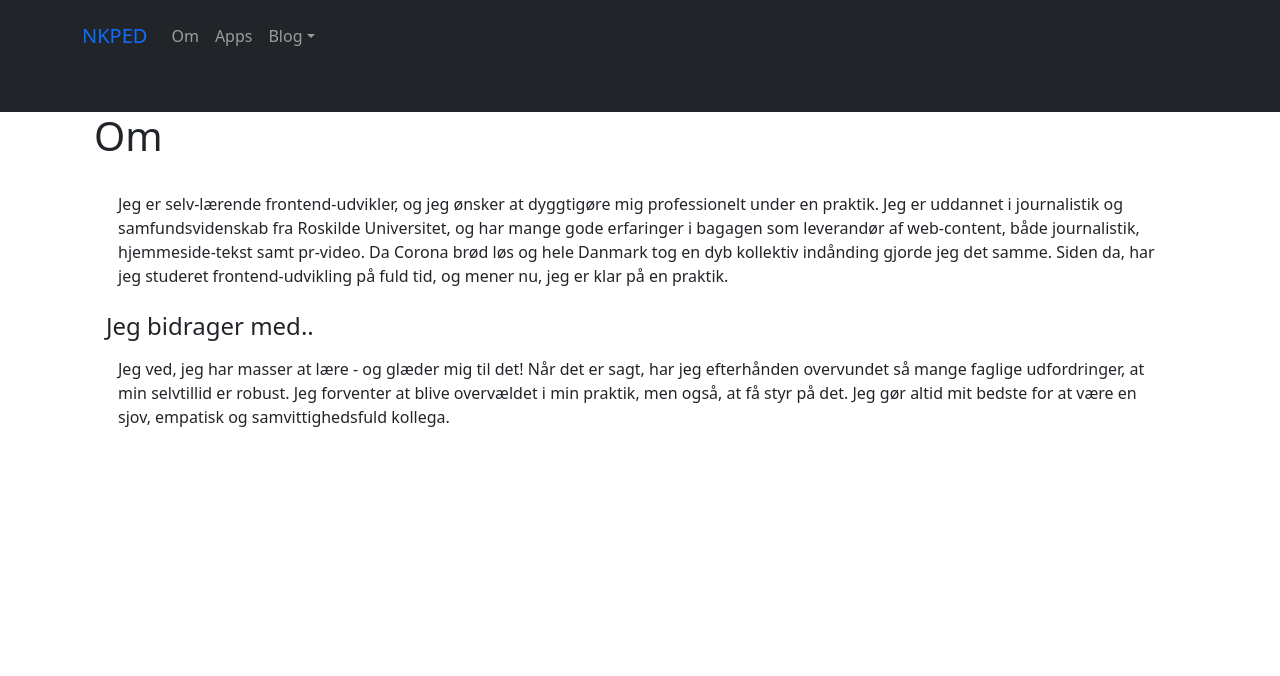
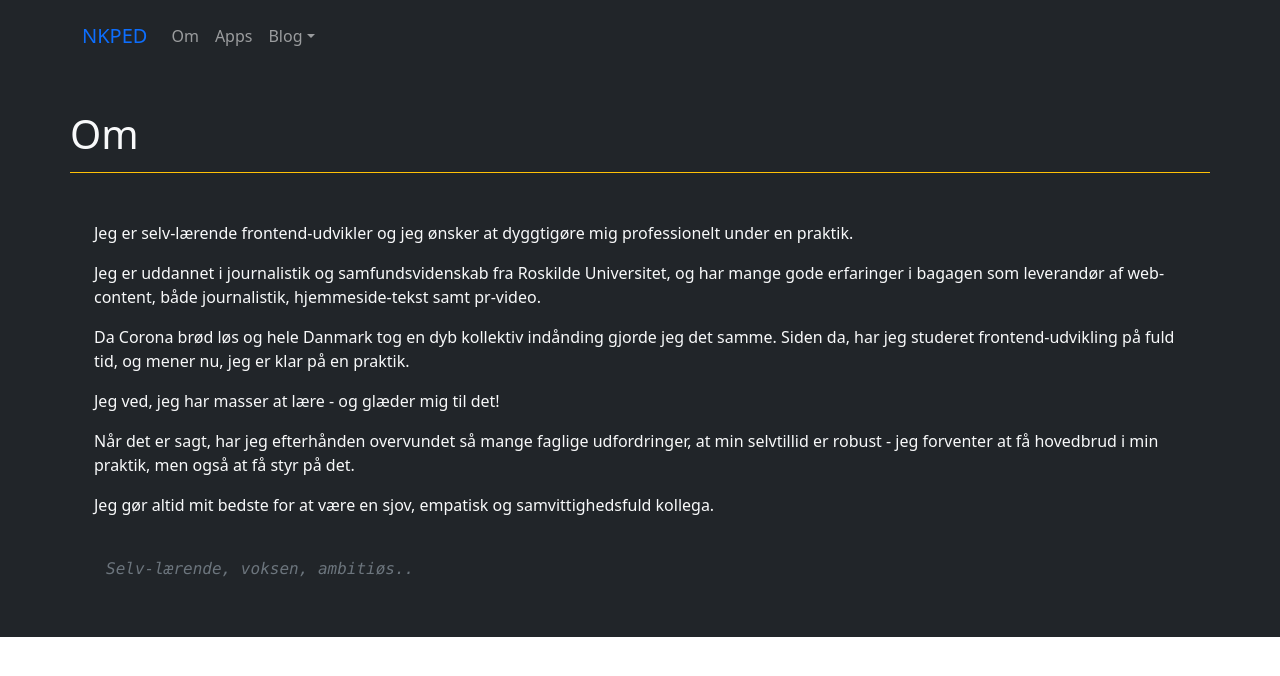
Before and after one commit to nkped/nkped.github.io, a React (Create React App) app: page /om in a window 1280 px wide. Shown: the top 676 px of the page. Built offline with nearby package versions, Linux system fonts and the light colour scheme.

Commit message:
Cleanup classes i blog

```diff
--- a/src/components/footer.jsx
+++ b/src/components/footer.jsx
@@ -4,7 +4,7 @@ export function Footer() {
   return (
     <Container>
       <Row className="mt-3 py-2">
-        <Col className="fst-italic text-warning">
+        <Col className="fst-italic text-muted font-monospace">
           Selv-lærende, voksen, ambitiøs..
         </Col>
       </Row>
--- a/src/components/myNavBar.jsx
+++ b/src/components/myNavBar.jsx
@@ -5,9 +5,9 @@ import BlogDropdown from "./blogDropdown";
 
 export function MyNavBar() {
   return (
-    <nav className="bg-dark navbar-dark">
+    <nav className="bg-dark navbar-dark pb-4">
       <Navbar expand="lg">
-        <Container className="mb-5 mt-2">
+        <Container className="mb-3 mt-2">
           <Navbar.Brand className="text-primary" href="/">
             NKPED
           </Navbar.Brand>
--- a/src/routes/blog.jsx
+++ b/src/routes/blog.jsx
@@ -2,23 +2,24 @@ import { Outlet } from "react-router-dom";
 import { getAllBlogPosts } from "../data";
 import { Link } from "react-router-dom";
 import { Container, Row, Col } from "react-bootstrap";
+import { Footer } from "../components/footer";
 
 export default function Blog() {
   let blogPosts = getAllBlogPosts();
   return (
-    <Container>
+    <Container fluid className="bg-dark text-light">
       <Outlet />
-      <Container className="text-start">
-        <h3>Blogposts:</h3>
+      <Container className="fs-4 fw-semibold text-center">
+        <Row>
+          <Col>Blogposts</Col>
+        </Row>
       </Container>
       <Container className="p-4">
         {blogPosts.map((blogPost) => {
           return (
-            <Container className="">
-              <Row className="border-top">
-                <Col className="d-flex justify-content-start py-2">
-                  <div className="">{`#${blogPost.subject}`}</div>
-                </Col>
+            <Container className="border-top text-center py-3">
+              <Row>
+                <Col>{`#${blogPost.subject}`}</Col>
               </Row>
               <Row className="">
                 <Col>
@@ -38,6 +39,7 @@ export default function Blog() {
           );
         })}
       </Container>
+      <Footer />
     </Container>
   );
 }
--- a/src/routes/blogLandingPage.jsx
+++ b/src/routes/blogLandingPage.jsx
@@ -3,19 +3,14 @@ import { Container, Row, Col } from "react-bootstrap";
 export default function BlogLandingPage() {
   return (
     <Container>
-      <Container>
-        <Row className="text-start">
+      <Container className="fs-1 fw-semibold mb-2 text-start">
+        <Row>Blog</Row>
+      </Container>
+      <Container className="text-center px-4 py-5 border-top border-warning">
+        <Row>
           <Col>
-            <h2>Blog</h2>
-          </Col>
-        </Row>
-      </Container>
-      <Container>
-        <Row>
-          <Col className="text-start p-4">
-            Velkommen til min blog. Her fører jeg en form for dagbog som
-            udvikler, dels, for at øve mig i at dokumentere, og dels, for at
-            skrive manualer, jeg hutigt kan vende tilbage til.
+            Velkommen til min blog. Her øver jeg mig i at dokumentere, og
+            skriver manualer jeg hutigt kan vende tilbage til.
           </Col>
         </Row>
       </Container>
--- a/src/routes/blogPost.jsx
+++ b/src/routes/blogPost.jsx
@@ -1,13 +1,14 @@
 import { getBlogPost } from "../data";
 import { useParams } from "react-router-dom";
+import { Container } from "react-bootstrap";
 
 export default function BlogPost() {
   let params = useParams();
   let blogPost = getBlogPost(parseInt(params.blogPostId));
   return (
-    <main>
+    <Container>
       <h2>{blogPost.titel}</h2>
       <p>{blogPost.text}</p>
-    </main>
+    </Container>
   );
 }
--- a/src/routes/home.jsx
+++ b/src/routes/home.jsx
@@ -9,21 +9,21 @@ export default function Home() {
     <Container fluid className="bg-dark text-light">
       <Container className="px-5 pt-3">
         <Row>
-          <Col className="fs-1 fw-semibold">
+          <Col className="fs-2 fw-semibold">
             Frontend-udvikler søger{" "}
-            <span className="text-warning">praktikplads.</span>
+            <span className="fs-1 text-warning">praktikplads</span>
           </Col>
         </Row>
 
         <Container fluid className="my-4">
           <Image fluid src={YellowHomePageImage} />
         </Container>
-      </Container>
-      <Button variant="primary" className="w-25 mx-auto my-4">
-        Kontakt
-      </Button>
-      <Container>
-        <Footer />
+        <Button variant="primary" className="w-25 mx-auto my-4">
+          Kontakt
+        </Button>
+        <Container>
+          <Footer />
+        </Container>
       </Container>
     </Container>
   );
--- a/src/routes/om.jsx
+++ b/src/routes/om.jsx
@@ -1,36 +1,42 @@
 import { Container, Row, Col } from "react-bootstrap";
+import { Footer } from "../components/footer";
 
 export default function Om() {
   return (
-    <Container>
-      <Container className="d-flex">
-        <h1>Om</h1>
+    <Container fluid className="bg-dark text-light">
+      <Container className="fs-1 fw-semibold mb-2">
+        <Row>Om</Row>
       </Container>
-      <Container>
-        <Row className="text-start p-4">
+      <Container className="text-start px-4 py-5 border-top border-warning">
+        <Row>
           <Col>
-            Jeg er selv-lærende frontend-udvikler, og jeg ønsker at dyggtigøre
-            mig professionelt under en praktik. Jeg er uddannet i journalistik
-            og samfundsvidenskab fra Roskilde Universitet, og har mange gode
-            erfaringer i bagagen som leverandør af web-content, både
-            journalistik, hjemmeside-tekst samt pr-video. Da Corona brød løs og
-            hele Danmark tog en dyb kollektiv indånding gjorde jeg det samme.
-            Siden da, har jeg studeret frontend-udvikling på fuld tid, og mener
-            nu, jeg er klar på en praktik.
+            <p>
+              Jeg er selv-lærende frontend-udvikler og jeg ønsker at dyggtigøre
+              mig professionelt under en praktik.
+            </p>
+            <p>
+              Jeg er uddannet i journalistik og samfundsvidenskab fra Roskilde
+              Universitet, og har mange gode erfaringer i bagagen som leverandør
+              af web-content, både journalistik, hjemmeside-tekst samt pr-video.
+            </p>
+            <p>
+              Da Corona brød løs og hele Danmark tog en dyb kollektiv indånding
+              gjorde jeg det samme. Siden da, har jeg studeret
+              frontend-udvikling på fuld tid, og mener nu, jeg er klar på en
+              praktik.
+            </p>
+            <p>Jeg ved, jeg har masser at lære - og glæder mig til det!</p>
+            <p>
+              Når det er sagt, har jeg efterhånden overvundet så mange faglige
+              udfordringer, at min selvtillid er robust - jeg forventer at få
+              hovedbrud i min praktik, men også at få styr på det.
+            </p>
+            Jeg gør altid mit bedste for at være en sjov, empatisk og
+            samvittighedsfuld kollega.
+            <p></p>
           </Col>
         </Row>
-        <Container className="d-flex">
-          <h4>Jeg bidrager med..</h4>
-        </Container>
-        <Row className="text-start px-4 py-2">
-          <Col>
-            Jeg ved, jeg har masser at lære - og glæder mig til det! Når det er
-            sagt, har jeg efterhånden overvundet så mange faglige udfordringer,
-            at min selvtillid er robust. Jeg forventer at blive overvældet i min
-            praktik, men også, at få styr på det. Jeg gør altid mit bedste for
-            at være en sjov, empatisk og samvittighedsfuld kollega.
-          </Col>
-        </Row>
+        <Footer />
       </Container>
     </Container>
   );
```
